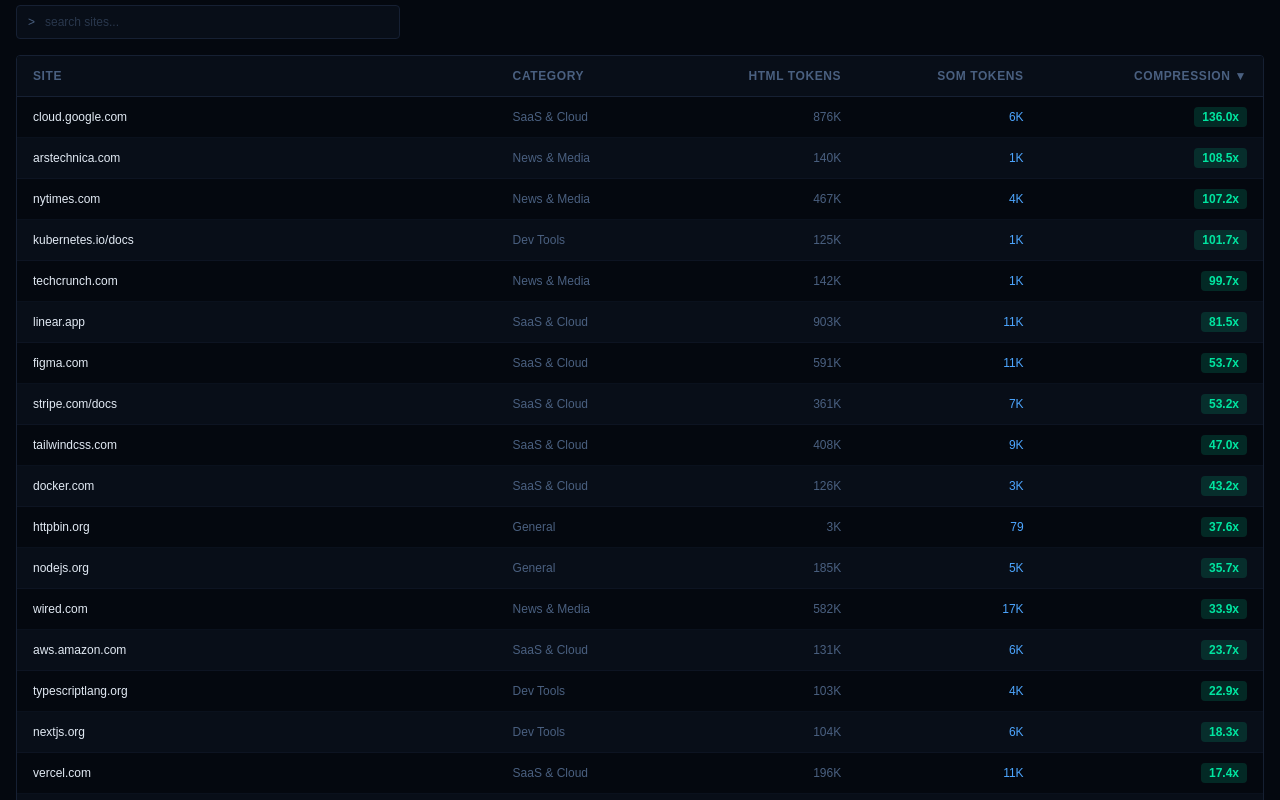
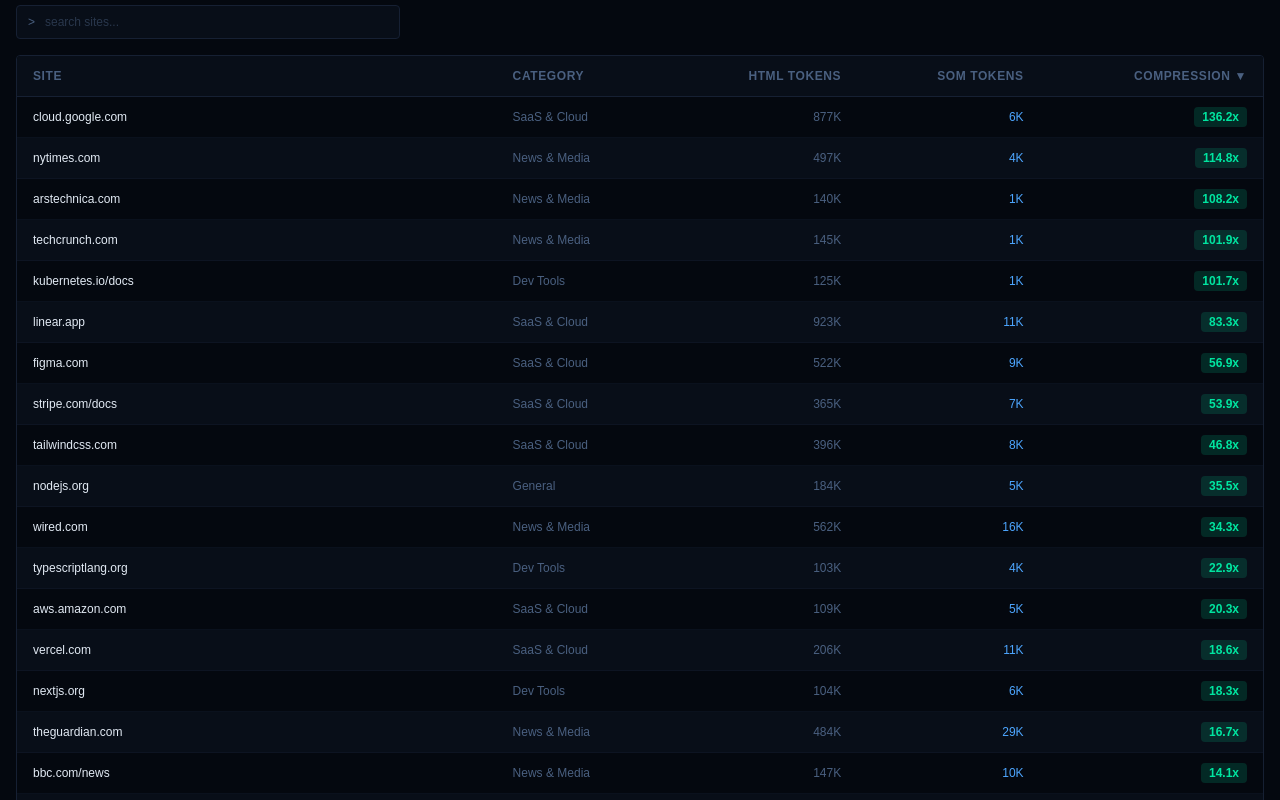
Before and after one commit to dbhurley/webtaskbench, a Next.js app: page / in a window 1280 px wide. Shown: the part 1560-2360 px from the top of the page. Built offline with nearby package versions, Linux system fonts and the light colour scheme; a web font is replaced by a local one.

Commit message:
data: weekly benchmark update (Plasmate v0.5.1)

```diff
--- a/src/data/benchmark.ts
+++ b/src/data/benchmark.ts
@@ -13,15 +13,15 @@
 
 export const benchmarkMeta: BenchmarkMeta = {
   plasmate_version: "0.5.1",
-  run_date: "2026-06-22T08:24:11.450Z",
-  sites_attempted: 39,
-  sites_succeeded: 39,
+  run_date: "2026-06-29T08:05:40.113Z",
+  sites_attempted: 37,
+  sites_succeeded: 37,
   avg_compression: 28.4,
-  median_compression: 10.5,
-  peak_compression: 136,
+  median_compression: 10.4,
+  peak_compression: 136.2,
   peak_site: "cloud.google.com",
   previous_version: "0.5.1",
-  previous_avg_compression: 26.1,
+  previous_avg_compression: 28.4,
 };
 
 export interface BenchmarkEntry {
@@ -33,45 +33,43 @@
 }
 
 export const benchmarkData: BenchmarkEntry[] = [
-  { url: "https://cloud.google.com", html_tokens: 875835, som_tokens: 6441, ratio: 136, category: "SaaS & Cloud" },
-  { url: "https://arstechnica.com", html_tokens: 140341, som_tokens: 1294, ratio: 108.5, category: "News & Media" },
-  { url: "https://www.nytimes.com", html_tokens: 466699, som_tokens: 4355, ratio: 107.2, category: "News & Media" },
-  { url: "https://kubernetes.io/docs", html_tokens: 124800, som_tokens: 1227, ratio: 101.7, category: "Dev Tools" },
-  { url: "https://techcrunch.com", html_tokens: 141924, som_tokens: 1424, ratio: 99.7, category: "News & Media" },
-  { url: "https://www.linear.app", html_tokens: 902670, som_tokens: 11077, ratio: 81.5, category: "SaaS & Cloud" },
-  { url: "https://www.figma.com", html_tokens: 591281, som_tokens: 11021, ratio: 53.7, category: "SaaS & Cloud" },
-  { url: "https://stripe.com/docs", html_tokens: 360847, som_tokens: 6780, ratio: 53.2, category: "SaaS & Cloud" },
-  { url: "https://tailwindcss.com", html_tokens: 407861, som_tokens: 8679, ratio: 47, category: "SaaS & Cloud" },
-  { url: "https://www.docker.com", html_tokens: 126141, som_tokens: 2922, ratio: 43.2, category: "SaaS & Cloud" },
-  { url: "https://httpbin.org", html_tokens: 2968, som_tokens: 79, ratio: 37.6, category: "General" },
-  { url: "https://nodejs.org", html_tokens: 184855, som_tokens: 5176, ratio: 35.7, category: "General" },
-  { url: "https://www.wired.com", html_tokens: 581717, som_tokens: 17172, ratio: 33.9, category: "News & Media" },
-  { url: "https://aws.amazon.com", html_tokens: 131255, som_tokens: 5537, ratio: 23.7, category: "SaaS & Cloud" },
-  { url: "https://www.typescriptlang.org", html_tokens: 102826, som_tokens: 4486, ratio: 22.9, category: "Dev Tools" },
-  { url: "https://nextjs.org", html_tokens: 103935, som_tokens: 5683, ratio: 18.3, category: "Dev Tools" },
-  { url: "https://vercel.com", html_tokens: 195948, som_tokens: 11241, ratio: 17.4, category: "SaaS & Cloud" },
-  { url: "https://www.theguardian.com", html_tokens: 468055, som_tokens: 28700, ratio: 16.3, category: "News & Media" },
-  { url: "https://www.bbc.com/news", html_tokens: 139400, som_tokens: 10375, ratio: 13.4, category: "News & Media" },
-  { url: "https://azure.microsoft.com", html_tokens: 158368, som_tokens: 15045, ratio: 10.5, category: "News & Media" },
-  { url: "https://github.com/plasmate-labs/plasmate", html_tokens: 179690, som_tokens: 19315, ratio: 9.3, category: "Dev Tools" },
-  { url: "https://angular.dev", html_tokens: 33049, som_tokens: 4408, ratio: 7.5, category: "Dev Tools" },
-  { url: "https://en.wikipedia.org/wiki/Rust_(programming_language)", html_tokens: 190566, som_tokens: 28260, ratio: 6.7, category: "General" },
+  { url: "https://cloud.google.com", html_tokens: 877250, som_tokens: 6440, ratio: 136.2, category: "SaaS & Cloud" },
+  { url: "https://www.nytimes.com", html_tokens: 496794, som_tokens: 4327, ratio: 114.8, category: "News & Media" },
+  { url: "https://arstechnica.com", html_tokens: 139948, som_tokens: 1294, ratio: 108.2, category: "News & Media" },
+  { url: "https://techcrunch.com", html_tokens: 145109, som_tokens: 1424, ratio: 101.9, category: "News & Media" },
+  { url: "https://kubernetes.io/docs", html_tokens: 124790, som_tokens: 1227, ratio: 101.7, category: "Dev Tools" },
+  { url: "https://www.linear.app", html_tokens: 922860, som_tokens: 11081, ratio: 83.3, category: "SaaS & Cloud" },
+  { url: "https://www.figma.com", html_tokens: 522184, som_tokens: 9171, ratio: 56.9, category: "SaaS & Cloud" },
+  { url: "https://stripe.com/docs", html_tokens: 365128, som_tokens: 6780, ratio: 53.9, category: "SaaS & Cloud" },
+  { url: "https://tailwindcss.com", html_tokens: 396238, som_tokens: 8458, ratio: 46.8, category: "SaaS & Cloud" },
+  { url: "https://nodejs.org", html_tokens: 183726, som_tokens: 5172, ratio: 35.5, category: "General" },
+  { url: "https://www.wired.com", html_tokens: 562326, som_tokens: 16414, ratio: 34.3, category: "News & Media" },
+  { url: "https://www.typescriptlang.org", html_tokens: 102821, som_tokens: 4486, ratio: 22.9, category: "Dev Tools" },
+  { url: "https://aws.amazon.com", html_tokens: 108793, som_tokens: 5349, ratio: 20.3, category: "SaaS & Cloud" },
+  { url: "https://vercel.com", html_tokens: 205832, som_tokens: 11073, ratio: 18.6, category: "SaaS & Cloud" },
+  { url: "https://nextjs.org", html_tokens: 104040, som_tokens: 5683, ratio: 18.3, category: "Dev Tools" },
+  { url: "https://www.theguardian.com", html_tokens: 483884, som_tokens: 29041, ratio: 16.7, category: "News & Media" },
+  { url: "https://www.bbc.com/news", html_tokens: 147099, som_tokens: 10428, ratio: 14.1, category: "News & Media" },
+  { url: "https://azure.microsoft.com", html_tokens: 158709, som_tokens: 15044, ratio: 10.5, category: "News & Media" },
+  { url: "https://www.docker.com", html_tokens: 126006, som_tokens: 12124, ratio: 10.4, category: "SaaS & Cloud" },
+  { url: "https://github.com/plasmate-labs/plasmate", html_tokens: 180107, som_tokens: 19303, ratio: 9.3, category: "Dev Tools" },
+  { url: "https://angular.dev", html_tokens: 33093, som_tokens: 4407, ratio: 7.5, category: "Dev Tools" },
+  { url: "https://en.wikipedia.org/wiki/Rust_(programming_language)", html_tokens: 190164, som_tokens: 27569, ratio: 6.9, category: "General" },
   { url: "https://vuejs.org", html_tokens: 34582, som_tokens: 8802, ratio: 3.9, category: "Dev Tools" },
   { url: "https://getbootstrap.com", html_tokens: 29337, som_tokens: 9697, ratio: 3, category: "Dev Tools" },
-  { url: "https://developer.mozilla.org/en-US/docs/Web/JavaScript", html_tokens: 53511, som_tokens: 22108, ratio: 2.4, category: "Dev Tools" },
-  { url: "https://svelte.dev", html_tokens: 37943, som_tokens: 17642, ratio: 2.2, category: "Dev Tools" },
-  { url: "https://lobste.rs", html_tokens: 18337, som_tokens: 9134, ratio: 2, category: "General" },
-  { url: "https://medium.com", html_tokens: 2636, som_tokens: 1400, ratio: 1.9, category: "News & Media" },
-  { url: "https://docs.rs", html_tokens: 4638, som_tokens: 3689, ratio: 1.3, category: "Dev Tools" },
+  { url: "https://developer.mozilla.org/en-US/docs/Web/JavaScript", html_tokens: 53516, som_tokens: 22108, ratio: 2.4, category: "Dev Tools" },
+  { url: "https://svelte.dev", html_tokens: 37916, som_tokens: 17642, ratio: 2.1, category: "Dev Tools" },
+  { url: "https://lobste.rs", html_tokens: 18045, som_tokens: 9371, ratio: 1.9, category: "General" },
+  { url: "https://docs.rs", html_tokens: 4603, som_tokens: 3740, ratio: 1.2, category: "Dev Tools" },
   { url: "https://www.rust-lang.org", html_tokens: 5112, som_tokens: 5036, ratio: 1, category: "Dev Tools" },
-  { url: "https://pypi.org", html_tokens: 6187, som_tokens: 6580, ratio: 0.9, category: "Dev Tools" },
-  { url: "https://news.ycombinator.com", html_tokens: 11814, som_tokens: 14548, ratio: 0.8, category: "General" },
+  { url: "https://pypi.org", html_tokens: 6211, som_tokens: 6575, ratio: 0.9, category: "Dev Tools" },
+  { url: "https://news.ycombinator.com", html_tokens: 11897, som_tokens: 14586, ratio: 0.8, category: "General" },
   { url: "https://jsonplaceholder.typicode.com", html_tokens: 2476, som_tokens: 3282, ratio: 0.8, category: "General" },
-  { url: "https://www.postgresql.org", html_tokens: 6521, som_tokens: 9443, ratio: 0.7, category: "Dev Tools" },
-  { url: "https://www.python.org", html_tokens: 9077, som_tokens: 14414, ratio: 0.6, category: "General" },
+  { url: "https://www.postgresql.org", html_tokens: 6552, som_tokens: 9487, ratio: 0.7, category: "Dev Tools" },
+  { url: "https://www.python.org", html_tokens: 8957, som_tokens: 14447, ratio: 0.6, category: "General" },
   { url: "https://example.com", html_tokens: 162, som_tokens: 357, ratio: 0.5, category: "General" },
-  { url: "https://crates.io", html_tokens: 72, som_tokens: 300, ratio: 0.2, category: "General" },
-  { url: "https://www.producthunt.com", html_tokens: 2625, som_tokens: 25061, ratio: 0.1, category: "General" },
+  { url: "https://crates.io", html_tokens: 70, som_tokens: 300, ratio: 0.2, category: "General" },
+  { url: "https://www.producthunt.com", html_tokens: 2649, som_tokens: 23116, ratio: 0.1, category: "General" },
 ];
 
 export const failedSites = [
```
